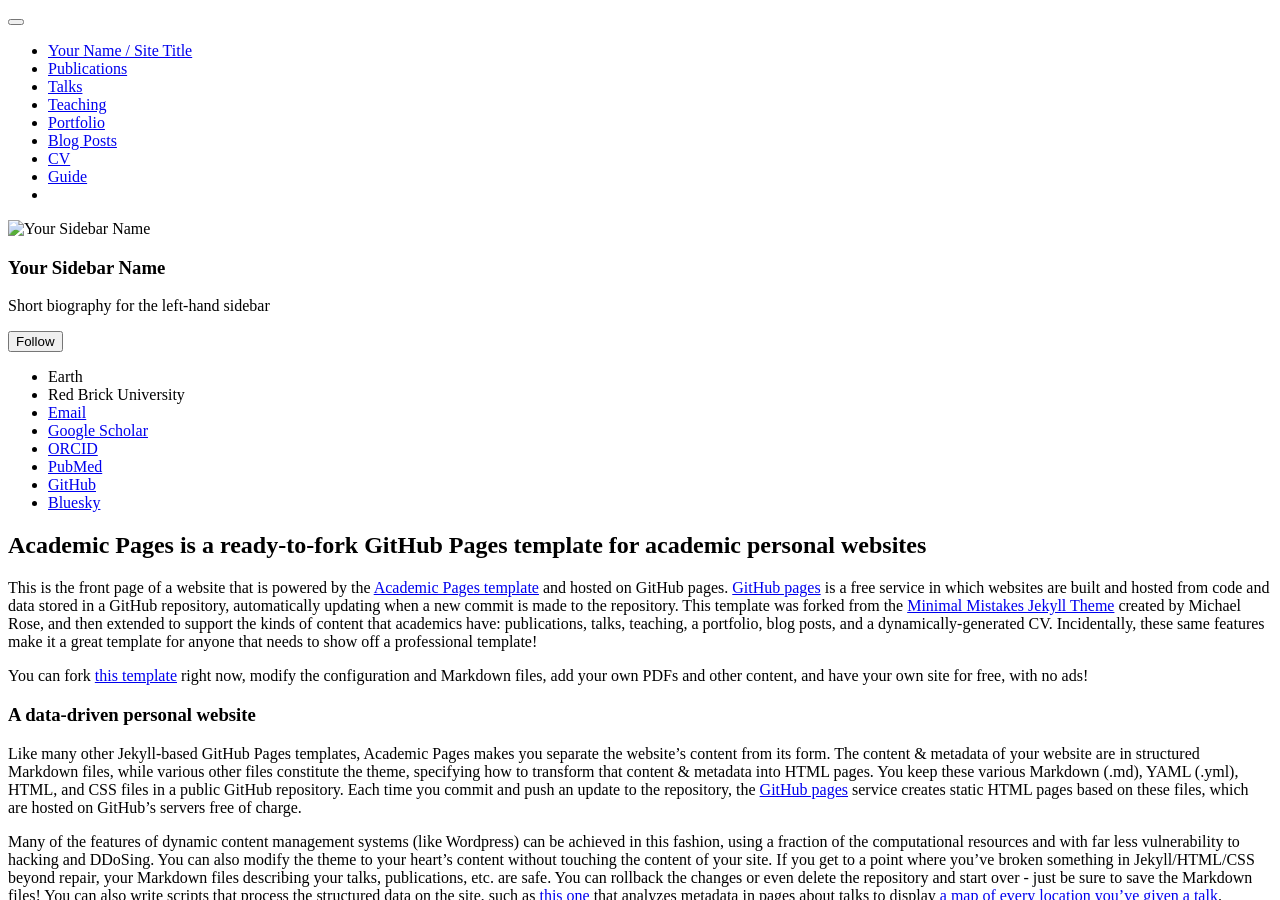
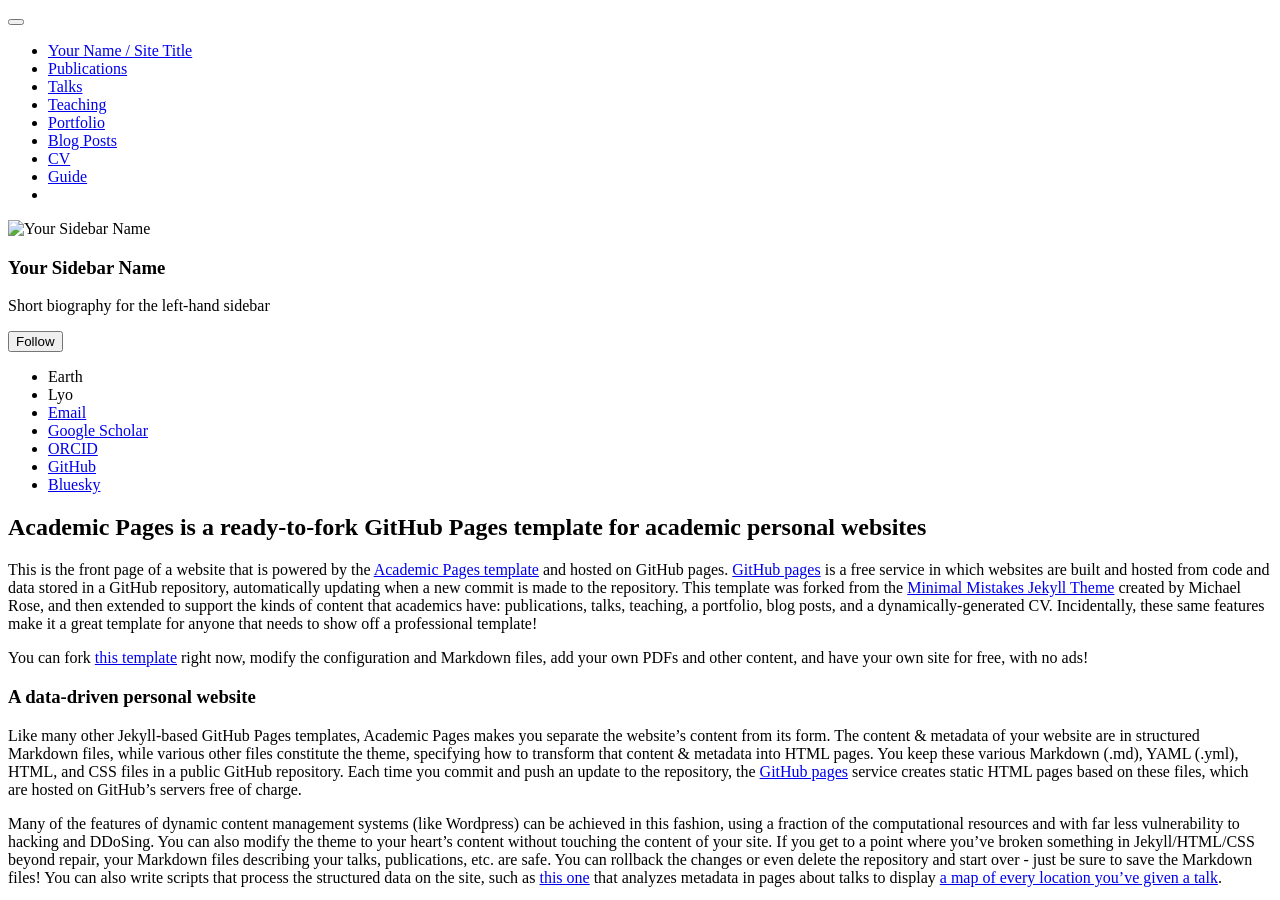
Before and after one commit to santocial/santocial.github.io, a Jekyll site: the page built from _pages/about.md, in a window 1280 px wide and 900 px high. Built offline with Jekyll 4.4.1, drawn with Linux system fonts in a browser that asks for light colours; a script bundle is joined from its source files by our own code; library files that are not in the unit come from our copies.

Commit message:
Update _config.yml

```diff
--- a/_config.yml
+++ b/_config.yml
@@ -28,20 +28,20 @@ author:
   pronouns         : # example: "she/her"
   bio              : "Short biography for the left-hand sidebar"
   location         : "Earth"
-  employer         : "Red Brick University"
+  employer         : "Lyo"
   uri              : # URL
   email            : "none@example.org"
 
   # Academic websites
   academia         : # URL
   arxiv            : # URL - Update with the correct link to your profile
-  googlescholar    : "https://scholar.google.com/citations?user=PS_CX0AAAAAJ"
+  googlescholar    : "https://scholar.google.com/citations?user=eOhK00YAAAAJ&hl=en"
   inspire-hep      : # URL
   impactstory      : # URL
-  orcid            : "https://orcid.org/yourorcidurl"
+  orcid            : "https://orcid.org/0000-0003-4291-4399"
   semantic         : # URL
   ssrn             : # URL
-  pubmed           : "https://www.ncbi.nlm.nih.gov/pubmed/?term=john+snow"
+  pubmed           : # URL
   researchgate     : # URL
   scopus           : # URL
   zotero           : # URL
@@ -51,7 +51,7 @@ author:
   bitbucket        : # Username - Update with your username on the site
   codepen          : # Username
   dribbble         : # Username
-  github           : "academicpages"
+  github           : sSantocial"
   kaggle           : # Username
   stackoverflow    : # User number or user number and name (i.e., use "1" or "1/jeff-atwood")
 
```
